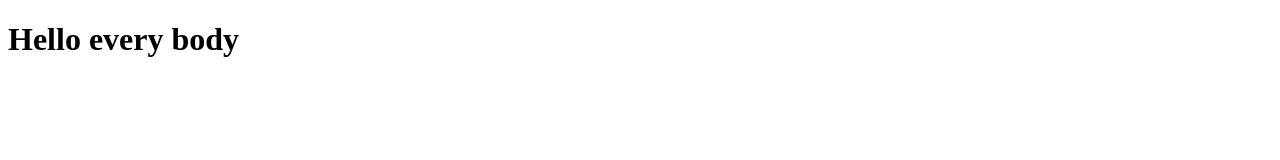
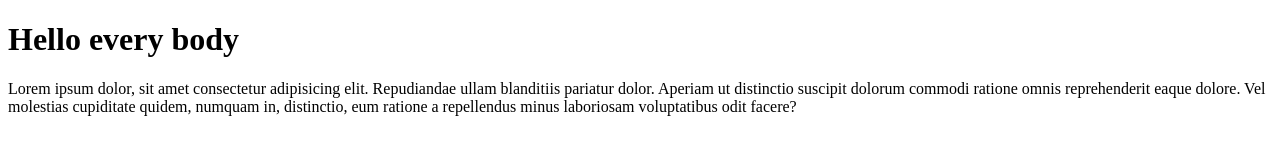
Before and after one commit to saidrohullahsadat/demo, a plain HTML site: page index.html in a window 1280 px wide. Drawn offline with Linux system fonts and the light colour scheme.

Commit message:
i adding a p tag ...

```diff
--- a/index.html
+++ b/index.html
@@ -1,13 +1,19 @@
 <!DOCTYPE html>
 <html lang="en">
+
 <head>
     <meta charset="UTF-8">
     <meta name="viewport" content="width=device-width, initial-scale=1.0">
     <title>git lesson</title>
 </head>
+
 <body>
     <h1>
         Hello every body
     </h1>
+    <p>Lorem ipsum dolor, sit amet consectetur adipisicing elit. Repudiandae ullam blanditiis pariatur dolor. Aperiam ut
+        distinctio suscipit dolorum commodi ratione omnis reprehenderit eaque dolore. Vel molestias cupiditate quidem,
+        numquam in, distinctio, eum ratione a repellendus minus laboriosam voluptatibus odit facere?</p>
 </body>
+
 </html>
```
